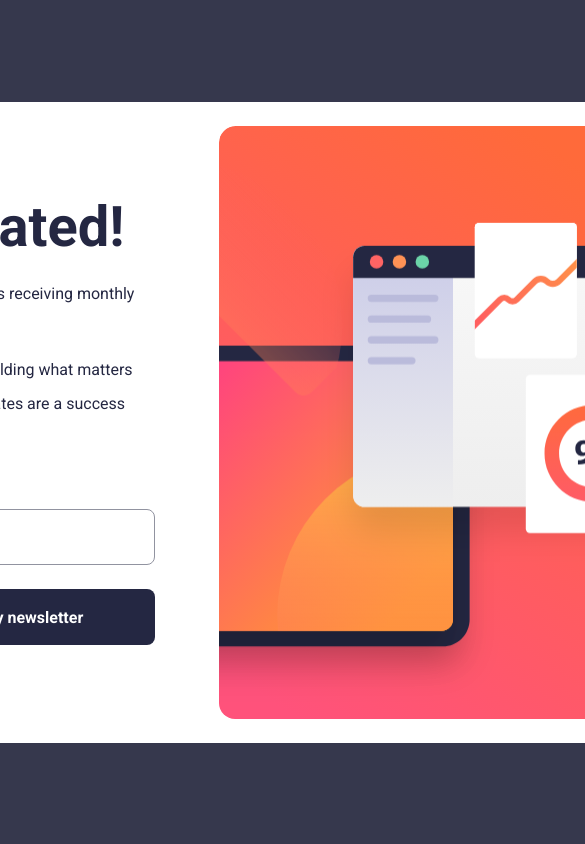
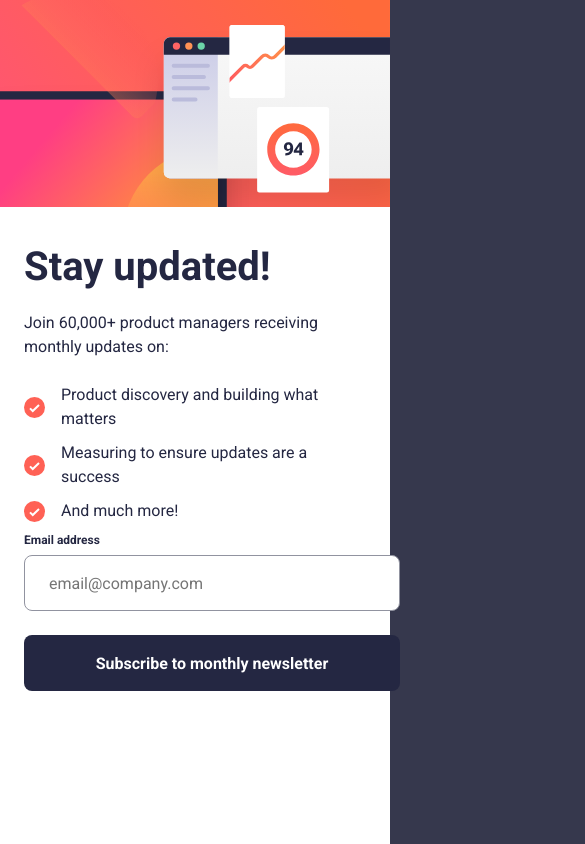
Before and after one commit to EdwinSch/react-newsletter-signup, a React (Vite) app: page / in a window 390 px wide. Shown: the top 844 px of the page, 585 px wide, since content can reach past the window. Built offline with nearby package versions, Linux system fonts and the light colour scheme.

Commit message:
add: responsive functionality

```diff
--- a/src/App.jsx
+++ b/src/App.jsx
@@ -39,7 +39,9 @@ function App() {
     <main>
       <section className="subscribe-container">
         <h2>Stay updated!</h2>
-        <p>Join 60,000+ product managers receiving monthly updates on:</p>
+        <p className="margin-y">
+          Join 60,000+ product managers receiving monthly updates on:
+        </p>
         <ul>
           <Sellingppoint text="Product discovery and building what matters" />
           <Sellingppoint text="Measuring to ensure updates are a success" />
--- a/src/styles/main.scss
+++ b/src/styles/main.scss
@@ -55,6 +55,27 @@ h2 {
   line-height: 56px;
 }
 
+@media only screen and (max-width: 928px) {
+  body {
+    color: $text;
+    height: 100%;
+    justify-content: flex-start;
+  }
+
+  main {
+    width: 100vw;
+    height: 100vh;
+    padding: 0;
+    border-radius: 0;
+    flex-direction: column-reverse;
+  }
+
+  h2 {
+    font-size: 2.5rem;
+    line-height: 40px;
+  }
+}
+
 button {
   height: 56px;
   width: 376px;
@@ -77,7 +98,7 @@ button:hover {
 // Subscribe
 
 .subscribe-container {
-  flex: 1;
+  width: 50%;
   padding: 73px 24px;
   display: flex;
   flex-direction: column;
@@ -87,6 +108,18 @@ button:hover {
     font-size: 1rem;
     font-weight: 400;
     line-height: 24px;
+  }
+}
+
+@media only screen and (max-width: 928px) {
+  .subscribe-container {
+    width: 100%;
+    height: 100%;
+    padding: 40px 24px;
+    justify-content: flex-start;
+    .margin-y {
+      margin: 24px 0;
+    }
   }
 }
 
@@ -111,7 +144,7 @@ form {
   }
   #email {
     height: 56px;
-    width: 376px;
+    min-width: 376px;
     margin-bottom: 24px;
     border-radius: 8px;
     border: 1px solid $gray;
@@ -128,11 +161,20 @@ form {
 // Image
 
 .image-container {
-  flex: 1;
+  width: 50%;
   background-image: url(../assets/illustration-sign-up-desktop.svg);
   background-repeat: no-repeat;
   background-size: cover;
   border-radius: 16px;
+}
+
+@media only screen and (max-width: 928px) {
+  .image-container {
+    background-image: url(..//assets/illustration-sign-up-mobile.svg);
+    width: 100%;
+    height: 284px;
+    border-radius: 0;
+  }
 }
 
 // Feedback Card
```
